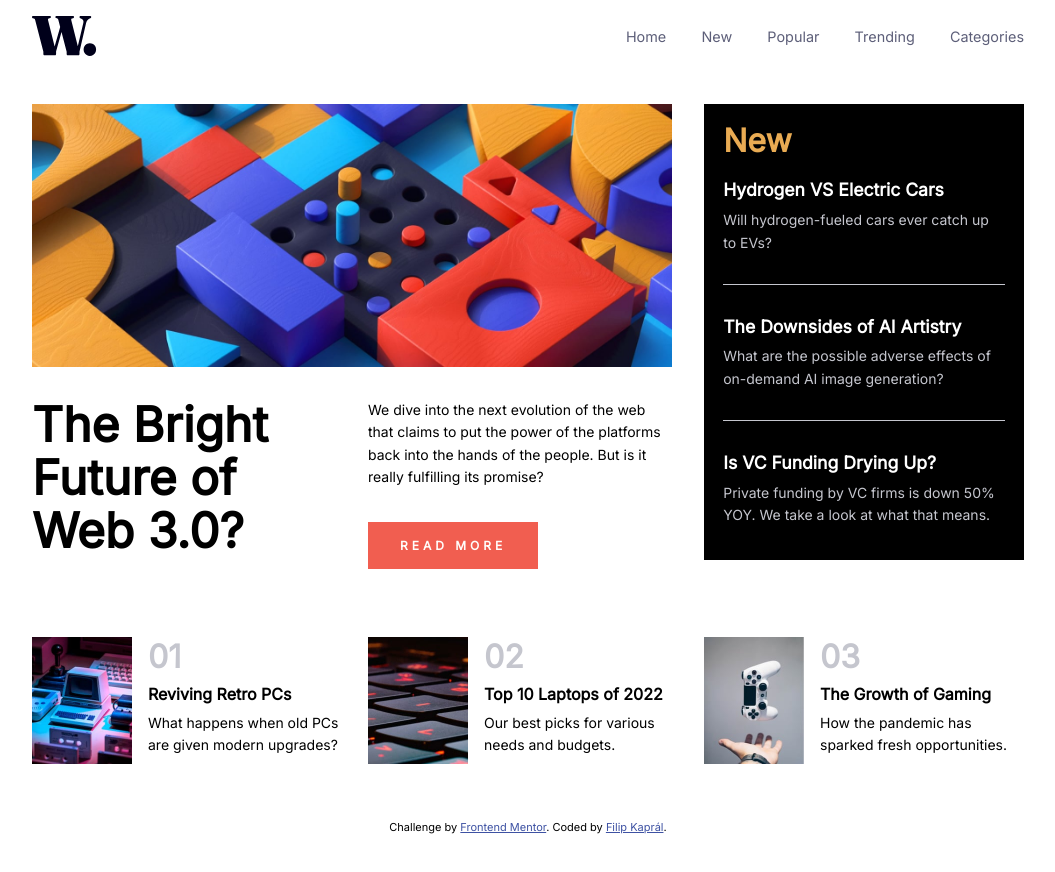
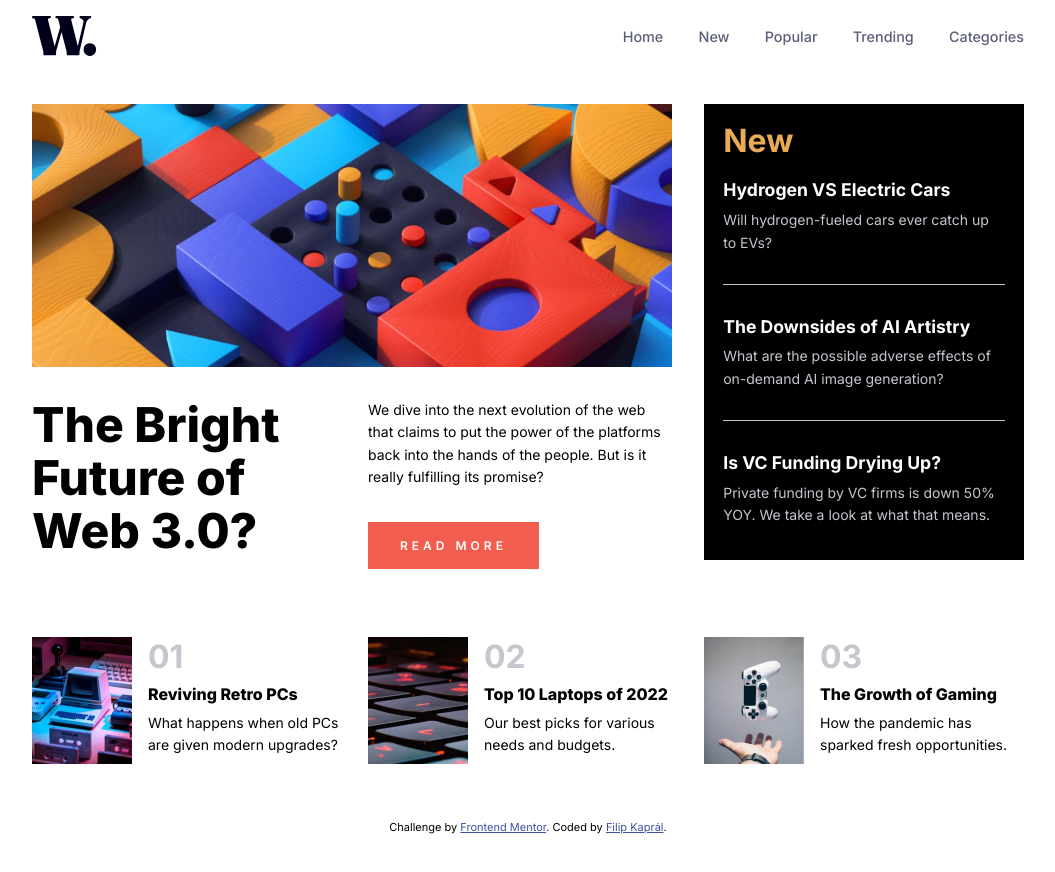
Before and after one commit to filip-toka/fem-news-homepage, a plain HTML site: page index.html in a window 1280 px wide. Shown: the whole page, without its empty margins (112-1167 px from the left). Drawn offline with Linux system fonts and the light colour scheme.

Commit message:
Update index.html

```diff
--- a/index.html
+++ b/index.html
@@ -9,7 +9,7 @@
 
   <link rel="preconnect" href="https://fonts.googleapis.com">
   <link rel="preconnect" href="https://fonts.gstatic.com" crossorigin>
-  <link href="https://fonts.googleapis.com/css2?family=Inter:wght@400,700,800&display=swap" rel="stylesheet">
+  <link href="https://fonts.googleapis.com/css2?family=Inter:wght@100..900&display=swap" rel="stylesheet">
   <!-- Feel free to remove these styles or customise in your own stylesheet 👍 -->
   <style>
     .attribution { font-size: 11px; text-align: center; }
```
